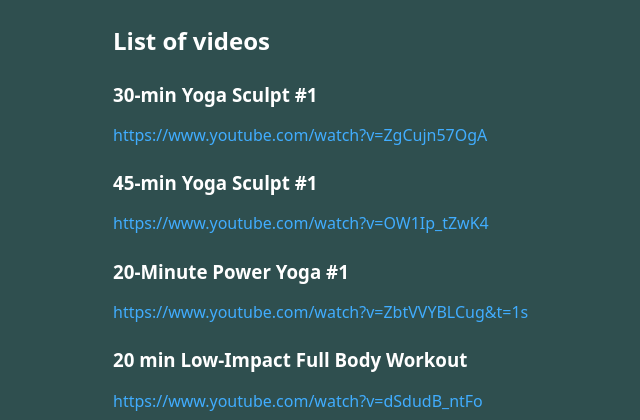
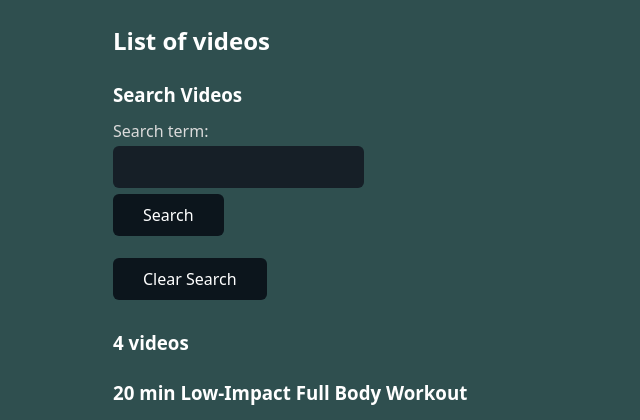
Before and after one commit to melissarobl/django_vid_app, a Django app: page /video_list in a window 1280 px wide. Shown: the top 420 px of the page, without its empty margins (127-767 px from the left). Run offline with Django 5.2, Linux system fonts and the light colour scheme; data comes from the database, SQL or seed files in the repository; both versions use the stored data as it was after the commit.

Commit message:
Code after Video 4 - Embedding Videos

```diff
--- a/video/video_collection/forms.py
+++ b/video/video_collection/forms.py
@@ -5,3 +5,7 @@ class VideoForm(forms.ModelForm):
     class Meta:
         model = Video
         fields = ['name', 'url', 'notes'] # needs to match fields in models.py
+
+
+class SearchForm(forms.Form):
+    search_term = forms.CharField()
--- a/video/video_collection/static/css/style.css
+++ b/video/video_collection/static/css/style.css
@@ -1,3 +1,12 @@
 body {
     background-color: darkslategrey;
 }
+
+.navigation {
+    margin: 10px;
+}
+
+.navigation > a {
+    color: lightcoral;
+    padding-right: 30px;
+}
--- a/video/video_collection/templates/video_collection/base.html
+++ b/video/video_collection/templates/video_collection/base.html
@@ -11,7 +11,12 @@
         {% block content %}
         {% endblock %}
 
+        <hr>
+    <div class="navigation">
+        <a href="{% url 'home' %}">Home</a>
+        <a href="{% url 'video_list' %}">Video List</a>
+        <a href="{% url 'add_video' %}">Add Video</a>
+    </div>
+
     </body>
-
-
 </html>
--- a/video/video_collection/templates/video_collection/video_list.html
+++ b/video/video_collection/templates/video_collection/video_list.html
@@ -4,13 +4,31 @@
 
 <h2>List of videos</h2>
 
+<h3>Search Videos</h3>
+
+<form method="GET" action="{% url 'video_list' %}">
+    {{ search_form }}
+    <button type="submit">Search</button>
+</form>
+
+<a href="{% url 'video_list' %}">
+    <button>Clear Search</button>
+</a>
+
+<h3>{{ videos|length }} video{{ videos|length|pluralize }}</h3>
+
 {% for video in videos %}
 
     <div>
         <h3>{{ video.name }}</h3>
         <p>{{ video.notes }}</p>
-        <a href="{{video.url}}">{{ video.url }}</a>
+        <iframe width="420" height="315" src="http://youtube.com/embed/{{ video.video_id }}"></iframe>
+        <p><a href="{{video.url}}">{{ video.url }}</a></p>
     </div>
+
+{% empty %}
+
+    <p>No videos</p>
 
 {% endfor %}
 
--- a/video/video_collection/views.py
+++ b/video/video_collection/views.py
@@ -2,7 +2,8 @@ from django.shortcuts import render, redirect
 from django.contrib import messages
 from django.core.exceptions import ValidationError
 from django.db import IntegrityError
-from .forms import VideoForm
+from django.db.models.functions import Lower
+from .forms import VideoForm, SearchForm
 from .models import Video
 
 
@@ -34,5 +35,15 @@ def add(request):
     return render(request, 'video_collection/add.html', { 'new_video_form': new_video_form})
 
 def video_list(request):
-    videos = Video.objects.all()
-    return render(request, 'video_collection/video_list.html', { 'videos': videos})
+
+    search_form = SearchForm(request.GET) # build form from data user has sent to app
+
+    if search_form.is_valid():
+        search_term = search_form.cleaned_data['search_term'] # same field as found in forms.py, example: 'yoga' or 'squats'
+        videos = Video.objects.filter(name__icontains=search_term).order_by(Lower('name'))
+
+    else: # form is not filled in or this is the first time the user sees the page
+        search_form = SearchForm()
+        videos = Video.objects.order_by(Lower('name'))
+
+    return render(request, 'video_collection/video_list.html', { 'videos': videos, 'search_form': search_form})
```
Also changed, not shown: video/db.sqlite3.
